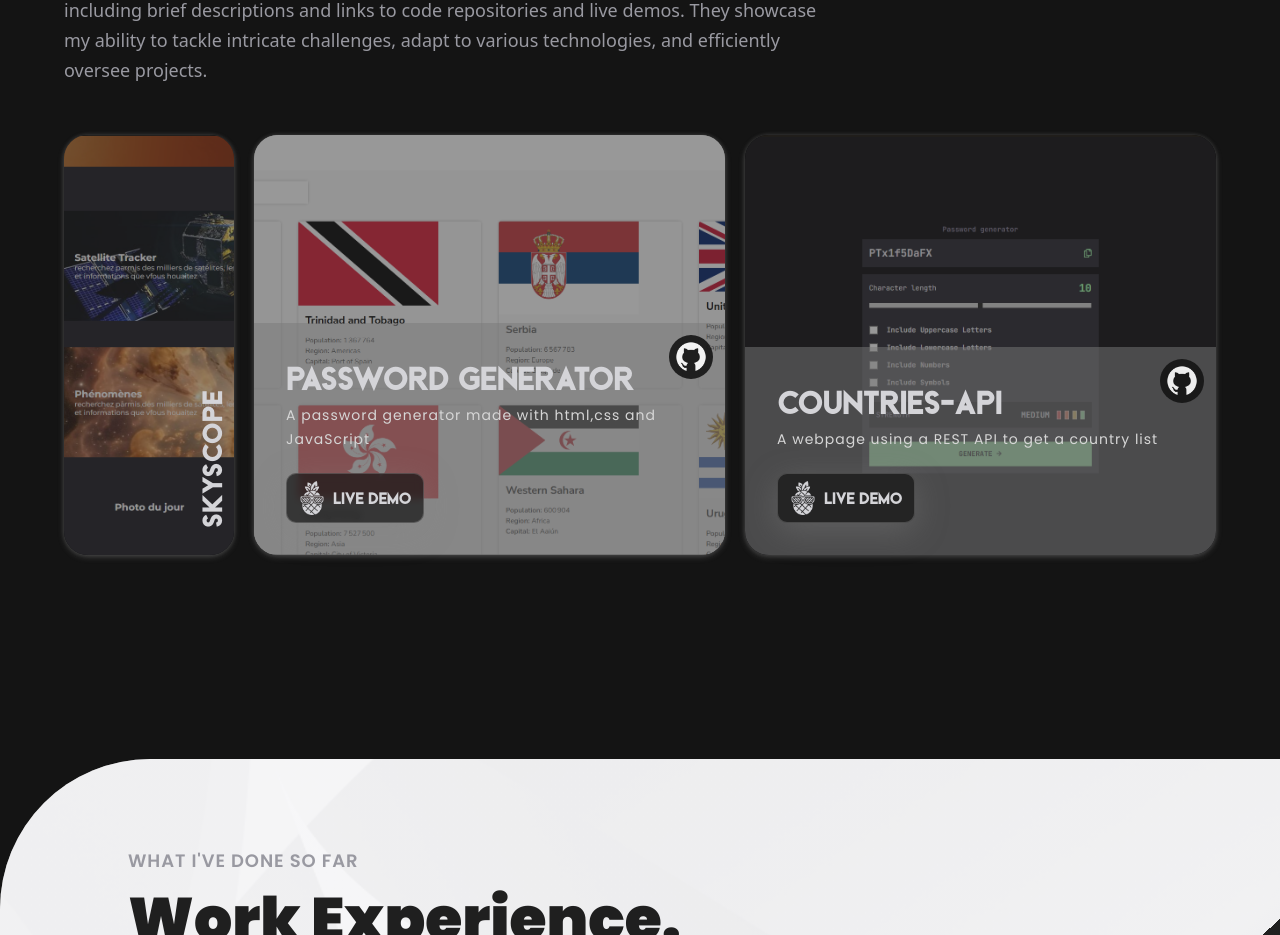
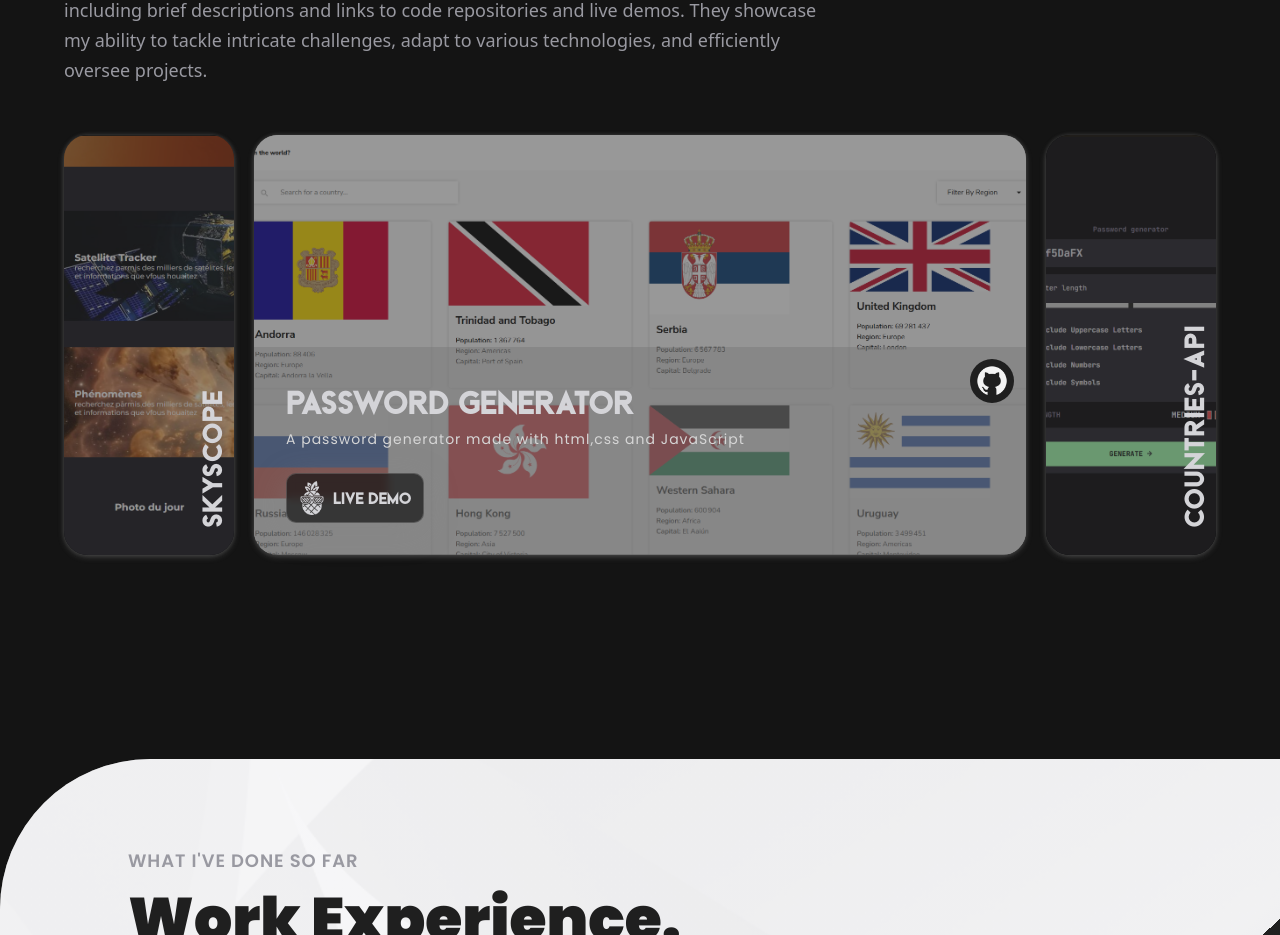
Before and after one commit to Warzy5/warren-portfolio, a React (Vite) app: page / in a window 1280 px wide. Shown: the part 2360-3295 px from the top of the page. Built offline with nearby package versions, Linux system fonts and the light colour scheme.

Commit message:
fixed a little bug

```diff
--- a/src/constants/index.js
+++ b/src/constants/index.js
@@ -156,7 +156,7 @@ const projects = [
     demo: 'https://warzy5.github.io/password-generator/',
   },
   {
-    id: 'project-2',
+    id: 'project-3',
     name: 'Countries-API',
     description:
       'A webpage using a REST API to get a country list',
```
